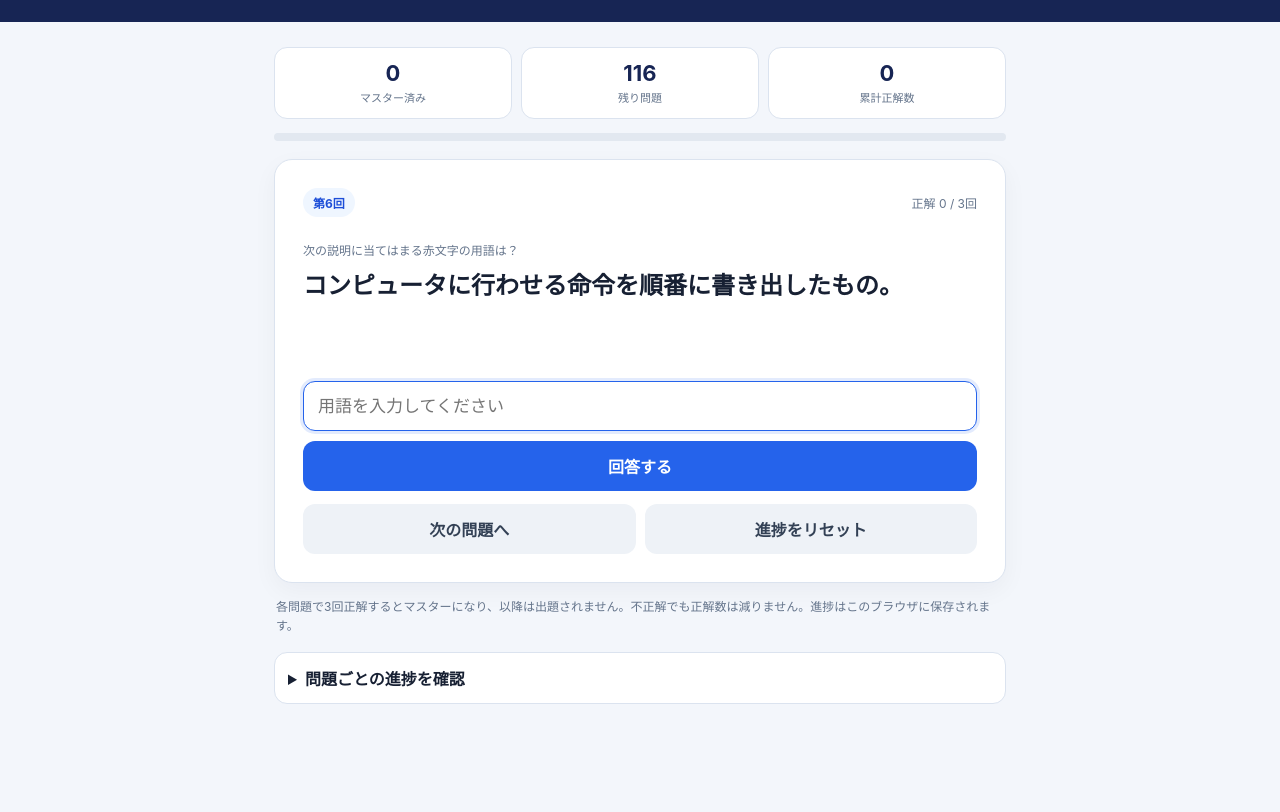
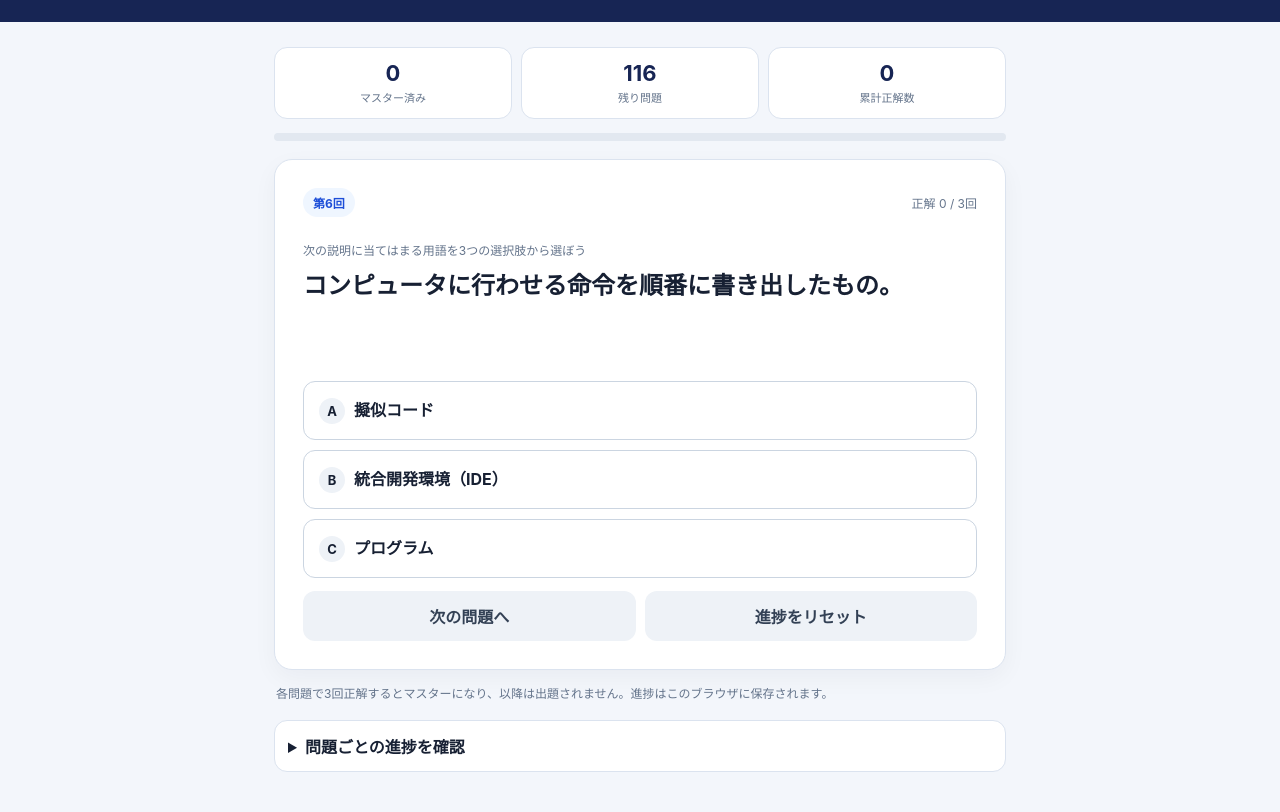
Before and after one commit to s26g2025yz/yagi, a plain HTML site: page index.html in a window 1280 px wide. Shown: the part 105-917 px from the top of the page. Before the commit the page ends 849 px from the top, so only its background shows below. Drawn offline with Linux system fonts and the light colour scheme.

Commit message:
Convert study quiz to multiple-choice format

```diff
--- a/index.html
+++ b/index.html
@@ -4,7 +4,7 @@
 <meta charset="utf-8">
 <meta name="viewport" content="width=device-width, initial-scale=1">
 <meta name="theme-color" content="#172554">
-<title>情報科学概論｜赤文字一問一答</title>
+<title>情報科学概論｜3択クイズ</title>
 <style>
 :root{color-scheme:light;--navy:#172554;--blue:#2563eb;--bg:#f3f6fb;--line:#dbe3ef;--muted:#64748b}
 *{box-sizing:border-box}body{margin:0;background:var(--bg);font-family:-apple-system,BlinkMacSystemFont,"Hiragino Kaku Gothic ProN","Yu Gothic",Meiryo,sans-serif;color:#172033}
@@ -16,7 +16,7 @@ main{padding:18px 14px 40px}.stats{display:grid;grid-template-columns:repeat(3,1
 .card{background:white;border:1px solid var(--line);border-radius:18px;padding:20px;box-shadow:0 8px 24px #0f172a0b}
 .row{display:flex;align-items:center;justify-content:space-between;gap:10px}.tag{font-size:12px;font-weight:700;color:#1d4ed8;background:#eff6ff;padding:6px 10px;border-radius:20px}
 .counter{font-size:12px;color:var(--muted)}.qtitle{font-size:12px;color:var(--muted);margin:24px 0 8px}.question{font-size:21px;line-height:1.65;font-weight:750;margin:0 0 20px;min-height:95px}
-input{width:100%;font:inherit;font-size:17px;padding:14px;border:1.5px solid #cbd5e1;border-radius:12px;outline:none}input:focus{border-color:var(--blue);box-shadow:0 0 0 3px #2563eb20}
+.choices{display:grid;gap:10px}.choice{width:100%;text-align:left;background:#fff;border:1.5px solid #cbd5e1;color:#172033;padding:15px;border-radius:12px;font-size:16px}.choice:disabled{cursor:default;opacity:1}.choice.correct{border-color:#16a34a;background:#ecfdf5;color:#166534}.choice.wrong{border-color:#ea580c;background:#fff7ed;color:#9a3412}.choice .letter{display:inline-grid;place-items:center;width:26px;height:26px;margin-right:9px;border-radius:50%;background:#eef2f7;font-size:13px}
 button{font:inherit;font-weight:700;border:0;border-radius:12px;padding:13px 16px;cursor:pointer}.primary{background:var(--blue);color:white;width:100%;margin-top:10px}.secondary{background:#eef2f7;color:#334155}.actions{display:flex;gap:9px;margin-top:13px}.actions button{flex:1}
 .feedback{margin-top:14px;padding:13px;border-radius:12px;font-size:14px;line-height:1.65;display:none}.good{display:block;background:#ecfdf5;color:#166534;border:1px solid #bbf7d0}.bad{display:block;background:#fff7ed;color:#9a3412;border:1px solid #fed7aa}
 .answer{font-weight:800}.hint{font-size:12px;color:var(--muted);line-height:1.6;margin:14px 2px}
@@ -26,7 +26,7 @@ details{margin-top:17px;background:white;border:1px solid var(--line);border-rad
 </style>
 </head>
 <body>
-<header><div class="wrap"><div class="kicker">STUDY MODE / INFORMATION SCIENCE</div><h1>情報科学概論｜赤文字一問一答</h1><p>第6回・第7回・第8回の講義PDFから、赤文字の用語・重要語句を出題</p></div></header>
+<header><div class="wrap"><div class="kicker">STUDY MODE / INFORMATION SCIENCE</div><h1>情報科学概論｜3択クイズ</h1><p>第6回・第7回・第8回の講義PDFから、赤文字の用語・重要語句を出題</p></div></header>
 <main>
  <div class="stats">
   <div class="stat"><strong id="mastered">0</strong><span>マスター済み</span></div>
@@ -36,13 +36,13 @@ details{margin-top:17px;background:white;border:1px solid var(--line);border-rad
  <div class="progress"><div id="bar"></div></div>
  <section class="card" id="quiz">
   <div class="row"><span class="tag" id="unit">第6回</span><span class="counter" id="count">正解 0 / 3回</span></div>
-  <p class="qtitle">次の説明に当てはまる赤文字の用語は？</p>
+  <p class="qtitle">次の説明に当てはまる用語を3つの選択肢から選ぼう</p>
   <p class="question" id="prompt"></p>
-  <form id="form"><input id="answer" autocomplete="off" placeholder="用語を入力してください" aria-label="回答"><button class="primary" type="submit">回答する</button></form>
+  <div id="choices" class="choices" role="group" aria-label="回答の選択肢"></div>
   <div id="feedback" class="feedback" aria-live="polite"></div>
   <div class="actions"><button class="secondary" id="skip" type="button">次の問題へ</button><button class="secondary" id="reset" type="button">進捗をリセット</button></div>
  </section>
- <p class="hint">各問題で3回正解するとマスターになり、以降は出題されません。不正解でも正解数は減りません。進捗はこのブラウザに保存されます。</p>
+ <p class="hint">各問題で3回正解するとマスターになり、以降は出題されません。進捗はこのブラウザに保存されます。</p>
  <details><summary>問題ごとの進捗を確認</summary><div class="list" id="list"></div></details>
 </main>
 <script>
@@ -69,7 +69,7 @@ function renderStats(){
 function next(){
  const pool=active(); locked=false;
  const fb=document.getElementById("feedback");fb.className="feedback";fb.style.display="none";fb.textContent="";
- document.getElementById("answer").value="";
+ document.getElementById("choices").innerHTML="";
  if(!pool.length){
   document.getElementById("quiz").innerHTML='<div class="complete"><h2>全問マスター達成！</h2><p>赤文字の全問題で3回正解しました。おめでとう！</p><button class="secondary" onclick="location.reload()">ページを再表示</button></div>';
   renderStats();return;
@@ -78,14 +78,30 @@ function next(){
  document.getElementById("unit").textContent=current.unit;
  document.getElementById("count").textContent=`正解 ${count(current)} / 3回`;
  document.getElementById("prompt").textContent=current.prompt;
- document.getElementById("answer").focus({preventScroll:true});
+ renderChoices();
  renderStats();
 }
-document.getElementById("form").addEventListener("submit",e=>{
- e.preventDefault();if(locked||!current)return;
- const val=document.getElementById("answer").value.trim();if(!val)return;
- const fb=document.getElementById("feedback");locked=true;
- if(norm(val)===norm(current.answer)){
+function renderChoices(){
+ const distractors=questions.filter(q=>q.answer!==current.answer).map(q=>q.answer);
+ const shuffled=distractors.sort(()=>Math.random()-.5).slice(0,2);
+ const options=[current.answer,...shuffled].sort(()=>Math.random()-.5);
+ document.getElementById("choices").innerHTML=options.map((answer,i)=>
+  `<button type="button" class="choice" data-answer="${i}" onclick="chooseAnswer(${i})"><span class="letter">${["A","B","C"][i]}</span>${answer}</button>`
+ ).join("");
+ window.currentOptions=options;
+}
+function chooseAnswer(index){
+ if(locked||!current)return;
+ locked=true;
+ const selected=window.currentOptions[index];
+ const correct=selected===current.answer;
+ const fb=document.getElementById("feedback");
+ document.querySelectorAll(".choice").forEach((button,i)=>{
+  button.disabled=true;
+  if(window.currentOptions[i]===current.answer)button.classList.add("correct");
+  else if(i===index&&!correct)button.classList.add("wrong");
+ });
+ if(correct){
   state.counts[current.answer]=count(current)+1;save();
   fb.className="feedback good";
   fb.innerHTML=`<strong>正解！</strong><br><span class="answer">${current.answer}</span>：${current.prompt}<br>正解数 ${count(current)} / 3回${count(current)>=3?' — マスター！':''}`;
@@ -93,9 +109,10 @@ document.getElementById("form").addEventListener("submit",e=>{
   fb.className="feedback bad";
   fb.innerHTML=`<strong>不正解</strong><br>正解は <span class="answer">${current.answer}</span> です。<br>${current.prompt}<br>正解数は ${count(current)} / 3回のままです。`;
  }
- fb.style.display="block";document.getElementById("count").textContent=`正解 ${count(current)} / 3回`;
+ fb.style.display="block";
+ document.getElementById("count").textContent=`正解 ${count(current)} / 3回`;
  renderStats();
-});
+}
 document.getElementById("skip").addEventListener("click",()=>{next();document.getElementById("form").querySelector("button").textContent="回答する";});
 document.getElementById("reset").addEventListener("click",()=>{if(confirm("正解数と進捗をすべてリセットしますか？")){state={counts:{},cursor:0};save();location.reload();}});
 renderStats();next();
```
